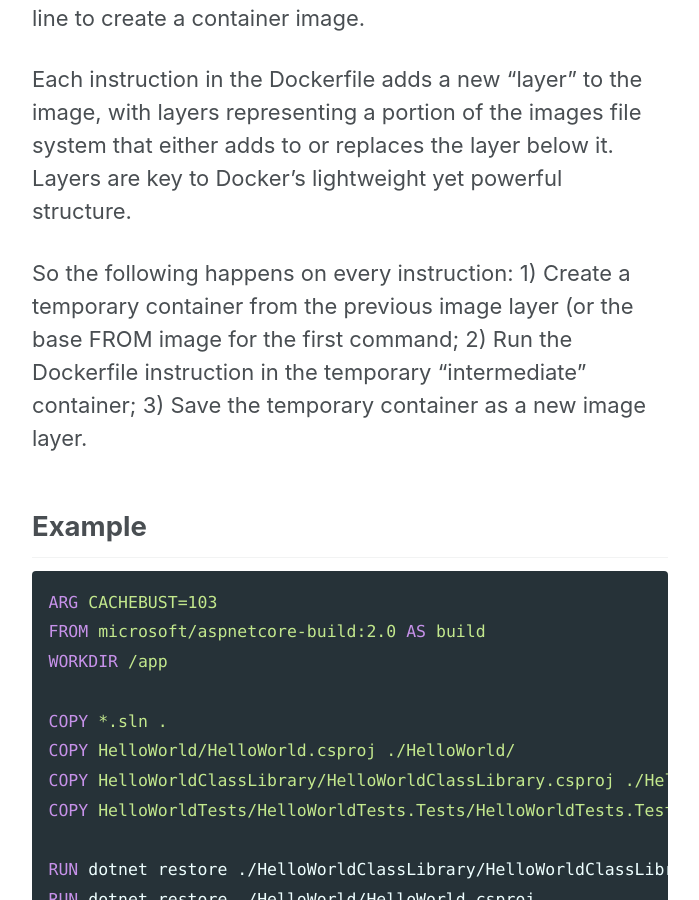
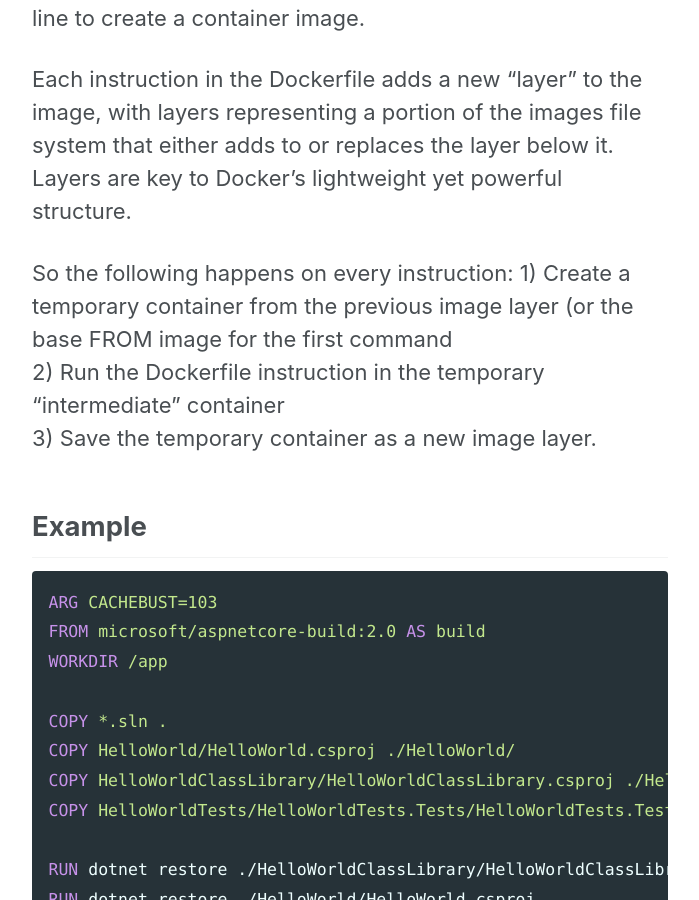
Before and after one commit to BenchProjects/PWS-Blog, a Jekyll site: the page built from _posts/2018-21-05-Dockerfile.md, in a window 1280 px wide and 900 px high, scrolled down 509 px. Shown: the whole window, without its empty margins (290-989 px from the left). Built offline with Jekyll 4.4.1, drawn with Linux system fonts in a browser that asks for light colours; nearby versions of some CDN libraries; some of the changed text lies outside the part shown.

Commit message:
Formatting v1

```diff
--- a/_posts/2018-21-05-Dockerfile.md
+++ b/_posts/2018-21-05-Dockerfile.md
@@ -13,8 +13,8 @@ A docker file is a text file that seems similar to a .bat file. A list of comman
 Each instruction in the Dockerfile adds a new “layer” to the image, with layers representing a portion of the images file system that either adds to or replaces the layer below it. Layers are key to Docker’s lightweight yet powerful structure.
 
 So the following happens on every instruction:
-1) Create a temporary container from the previous image layer (or the base FROM image for the first command;
-2) Run the Dockerfile instruction in the temporary "intermediate" container;
+1) Create a temporary container from the previous image layer (or the base FROM image for the first command<br/>
+2) Run the Dockerfile instruction in the temporary "intermediate" container<br/>
 3) Save the temporary container as a new image layer.
 
 ## Example
```
Also changed, not shown: other parts of _posts/2018-21-05-Dockerfile.md (+3 -0 lines).
